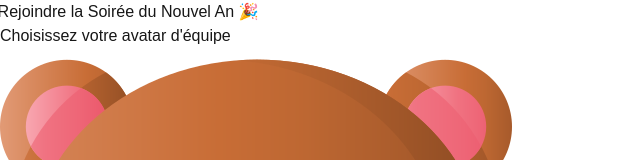
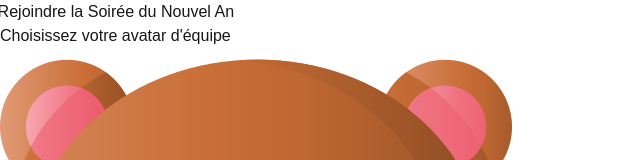
Before and after one commit to YannisFouzi/gameroom, a Next.js app: page /room/join/1 in a window 1280 px wide. Shown: the top 160 px of the page, without its empty margins (0-640 px from the left). Built offline with nearby package versions, Linux system fonts and the light colour scheme; no server answers.

Commit message:
Fix conditional rendering in RoomContent and update JoinRoomPage header
- Added a null check for the room object in RoomContent to prevent rendering issues when the room is not available.
- Updated the header text in JoinRoomPage to remove the emoji for a cleaner presentation.

```diff
--- a/src/app/room/[roomId]/page.tsx
+++ b/src/app/room/[roomId]/page.tsx
@@ -25,6 +25,7 @@ function RoomContent() {
   }, [room?.status, room?.id, router]);
 
   const renderPlayerView = () => {
+    if (!room) return null;
     const currentTeam = room.teams[teamId || ""];
     if (!currentTeam) return null;
 
--- a/src/app/room/join/[roomId]/page.tsx
+++ b/src/app/room/join/[roomId]/page.tsx
@@ -54,7 +54,7 @@ export default function JoinRoomPage() {
               ease: "easeInOut",
             }}
           >
-            Rejoindre la Soirée du Nouvel An 🎉
+            Rejoindre la Soirée du Nouvel An
           </motion.h1>
 
           {error && (
```
